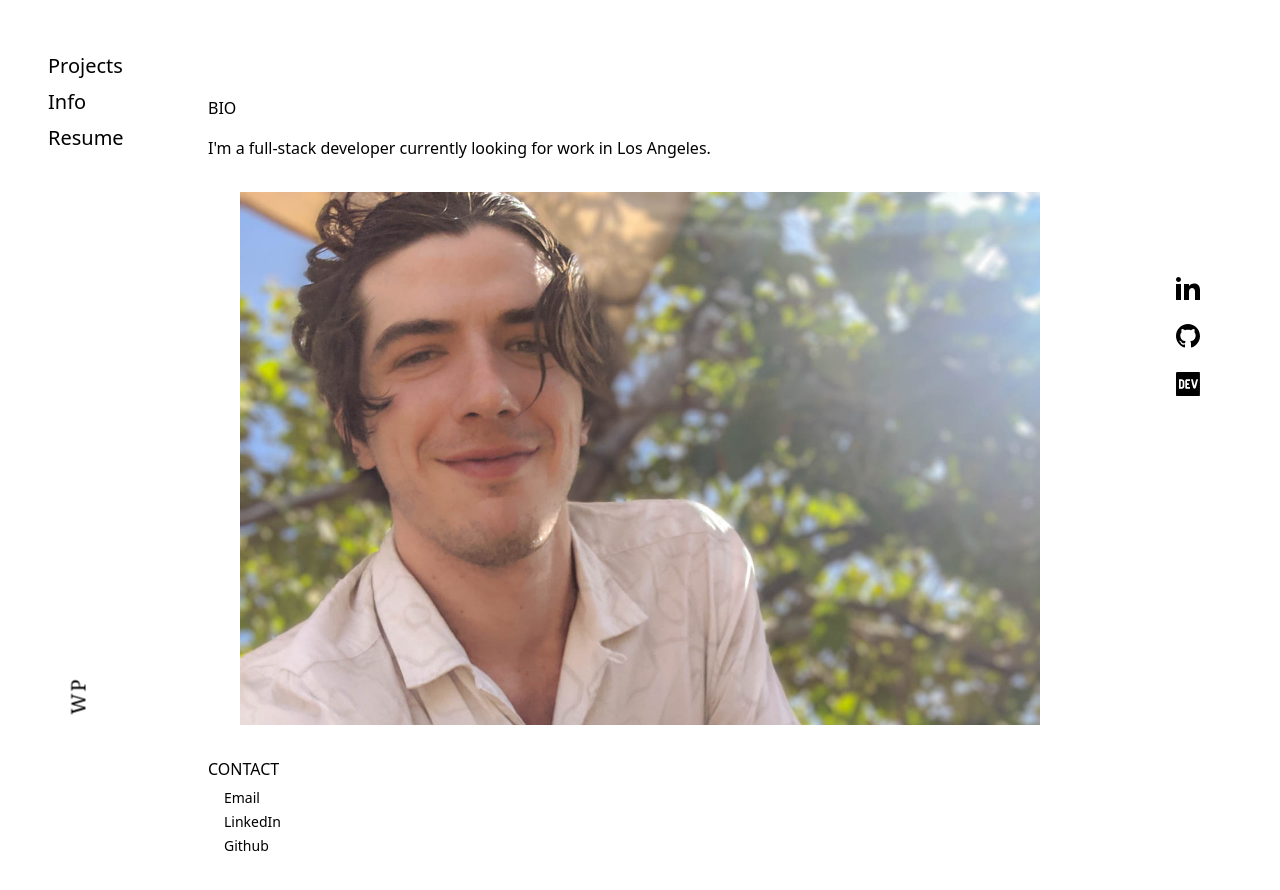
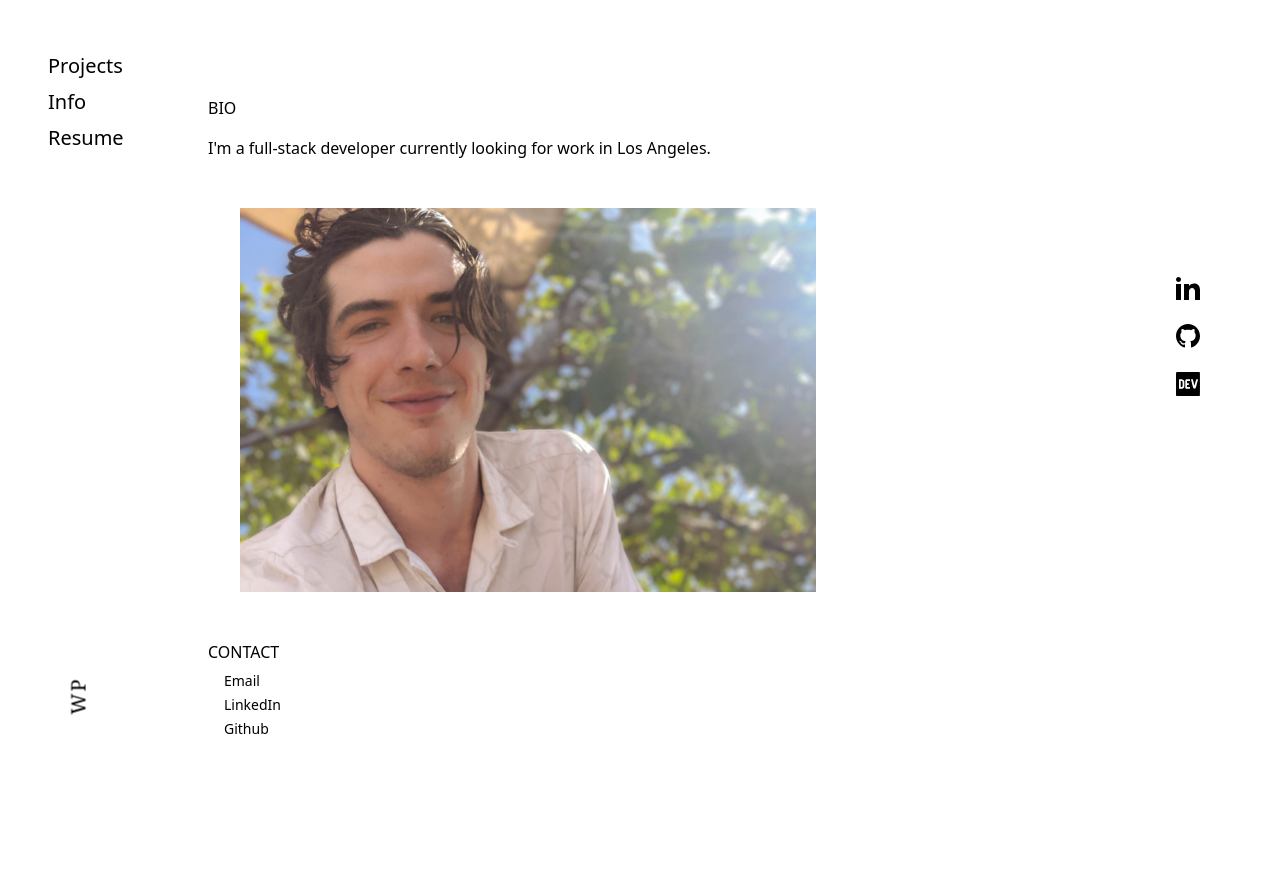
Before and after one commit to wpreble1/portfolio, a React (Create React App) app in the folder client/: page /info in a window 1280 px wide. Shown: the top 890 px of the page. After the commit the page ends 800 px from the top, so only its background shows below. Built offline with nearby package versions, Linux system fonts and the light colour scheme.

Commit message:
Shrink profile photo on large screens

```diff
--- a/client/src/pages/InfoPage.tsx
+++ b/client/src/pages/InfoPage.tsx
@@ -19,7 +19,7 @@ const InfoPage: FC<InfoPageProps> = ({ setFullCover }): ReactElement => {
           I&apos;m a full-stack developer currently looking for work in Los
           Angeles.
         </p>
-        <img className="p-8" src={info} alt="" />
+        <img className="p-8 lg:pr-64 lg:py-12" src={info} alt="" />
         <h2 className="uppercase pb-1">Contact</h2>
         <ul className="list-none">
           <LinkText
```
